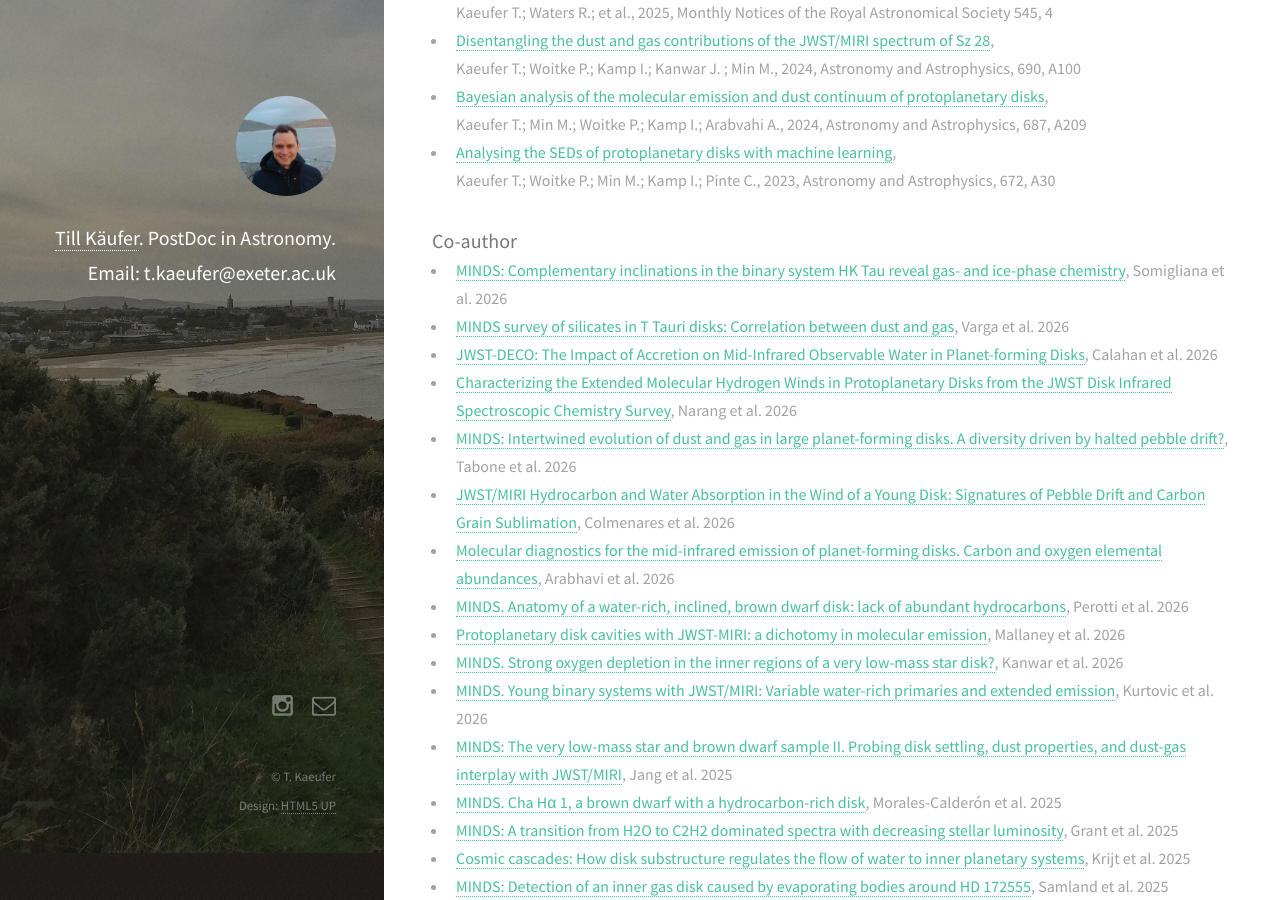
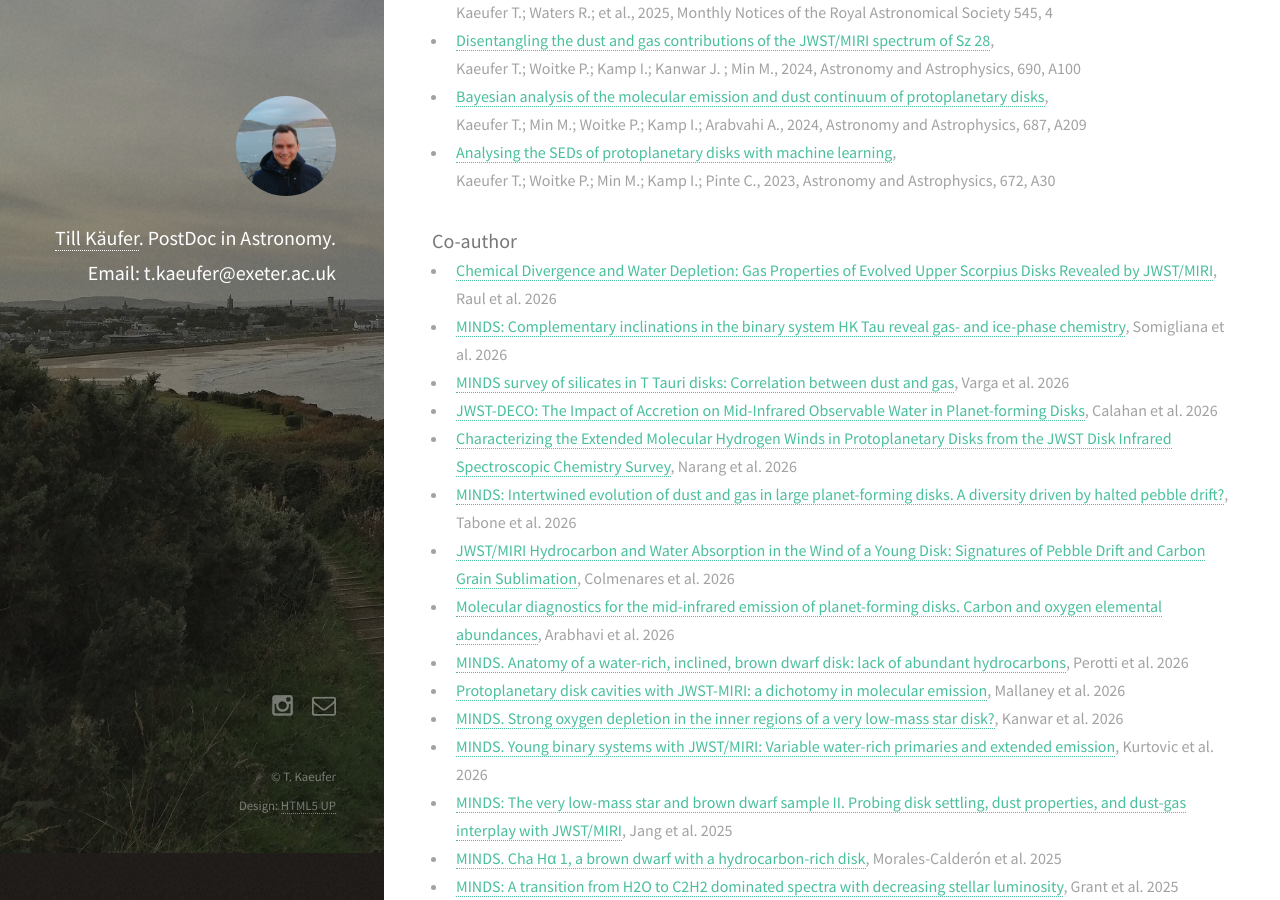
Before and after one commit to tillkaeufer/tillkaeufer.github.io, a Jekyll site: the page built from _posts/2020-10-06-publications.markdown, in a window 1280 px wide and 900 px high, scrolled down 932 px. Built offline with Jekyll 4.4.1, drawn with Linux system fonts in a browser that asks for light colours; nearby versions of some CDN libraries.

Commit message:
upper sco

```diff
--- a/_posts/2020-10-06-publications.markdown
+++ b/_posts/2020-10-06-publications.markdown
@@ -22,6 +22,7 @@
 
 ### Co-author
 
++ [Chemical Divergence and Water Depletion: Gas Properties of Evolved Upper Scorpius Disks Revealed by JWST/MIRI](https://arxiv.org/abs/2606.27476){:target="_blank"}, Raul et al. 2026
 + [MINDS: Complementary inclinations in the binary system HK Tau reveal gas- and ice-phase chemistry](https://arxiv.org/abs/2606.23794){:target="_blank"}, Somigliana et al. 2026
 + [MINDS survey of silicates in T Tauri disks: Correlation between dust and gas](https://arxiv.org/abs/2606.11026){:target="_blank"}, Varga et al. 2026
 + [JWST-DECO: The Impact of Accretion on Mid-Infrared Observable Water in Planet-forming Disks](https://arxiv.org/pdf/2605.22926){:target="_blank"}, Calahan et al. 2026
```
